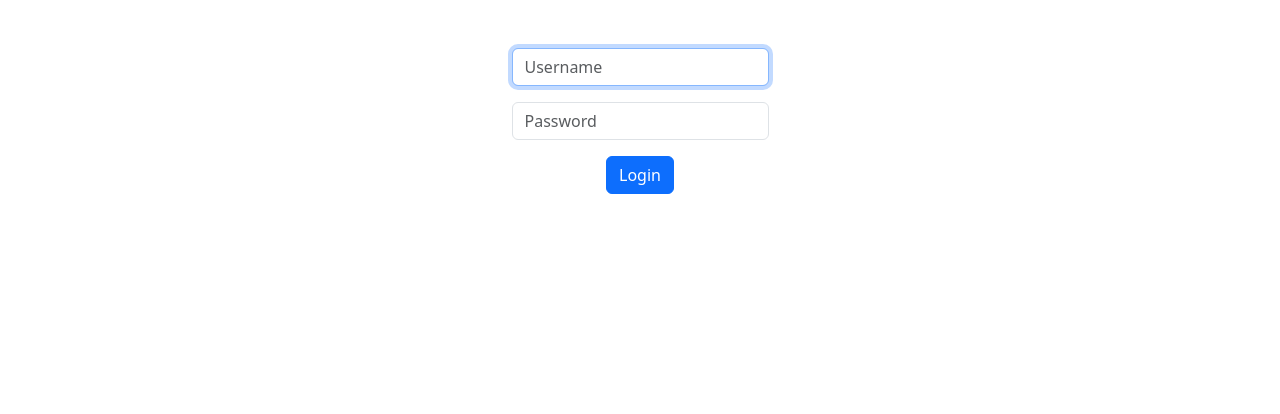
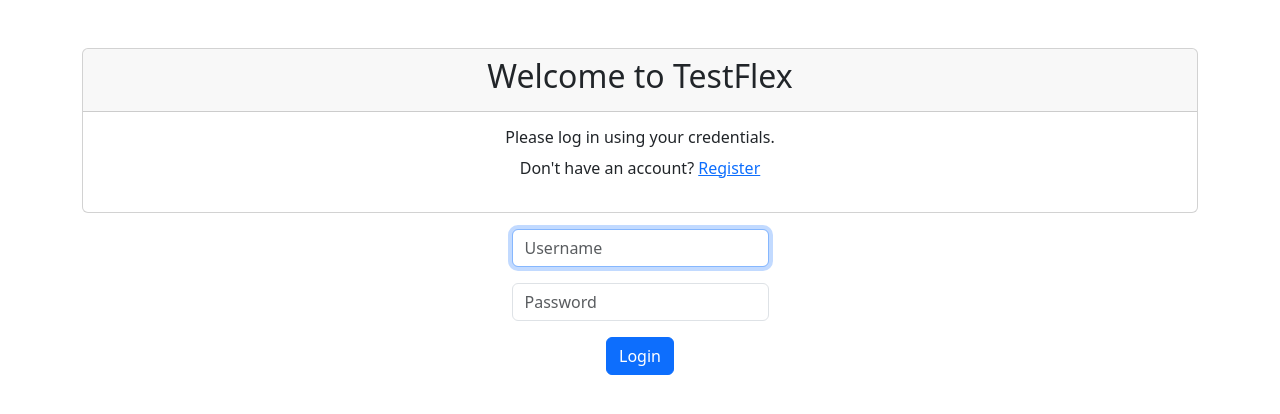
Before and after one commit to quantumGrail/testFlex, a Flask app: page /login in a window 1280 px wide. Shown: the part 66-480 px from the top of the page. Run offline with Flask 3, Linux system fonts and the light colour scheme; some libraries are stand-ins or nearby versions.

Commit message:
Stylize login and register

```diff
--- a/application/templates/login.html
+++ b/application/templates/login.html
@@ -5,6 +5,17 @@
 {% endblock %}
 
 {% block content %}
+
+    <div class="card mb-3">
+        <div class="card-header">
+            <h2>Welcome to TestFlex</h2>
+        </div>
+        <div class="card-body">
+            <h6>Please log in using your credentials.</h6>
+            <p>Don't have an account? <a href="/register">Register</a></p>
+        </div>
+    </div>
+
     <form action="/login" method="post">
         <div class="mb-3">
             <input autocomplete="off" autofocus class="form-control mx-auto w-auto" name="username" placeholder="Username" type="text" required>
@@ -14,4 +25,5 @@
         </div>
         <button class="btn btn-primary" type="submit">Login</button>
     </form>
+
 {% endblock %}
```
Also changed, not shown: application/templates/register.html (+12 -0 lines).
